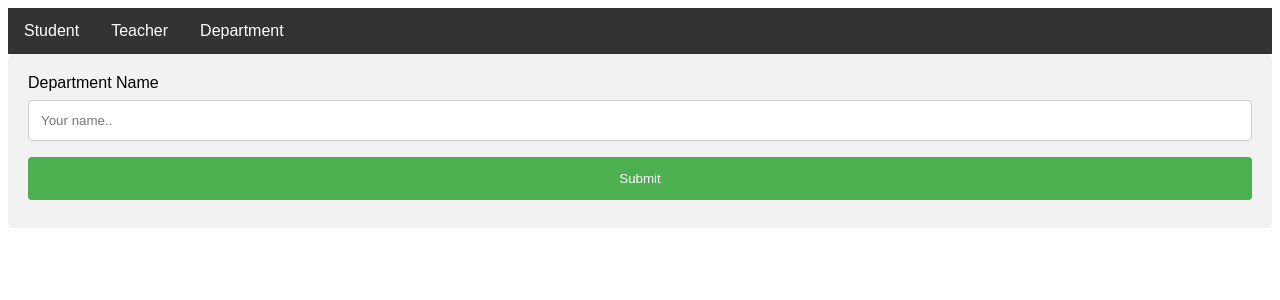
After one commit to RAKIB6348/django-tutorial, a Django app: page /add/department/ in a window 1280 px wide. The commit adds this page. Shown: the top 300 px of the page. Run offline with Django 5.2, Linux system fonts and the light colour scheme.

Commit message:
add department

```diff
--- a/myapp/admin.py
+++ b/myapp/admin.py
@@ -6,4 +6,9 @@ class StudentAdmin(admin.ModelAdmin):
     list_display = ['firstname', 'lastname', 'department']
     search_fields = ['firstname', 'lastname', 'department']
 
+class DepartmentAdmin(admin.ModelAdmin):
+    list_display = ['name']
+    search_fields = ['name']
+
 admin.site.register(StudentModel, StudentAdmin)
+admin.site.register(DepartmentModel, DepartmentAdmin)
--- a/myapp/urls.py
+++ b/myapp/urls.py
@@ -5,4 +5,6 @@ urlpatterns = [
     path('', homepage, name='home'),
     path('student/', student_page, name='student'),
     path('add/student/', add_student_page, name='addstudent'),
+    path('add/department/', add_department_page, name='add_department'),
+    path('view/department/', view_department_page, name='department'),
 ]
--- a/myapp/views.py
+++ b/myapp/views.py
@@ -8,14 +8,18 @@ def homepage(request):
 
 def student_page(request):
     students = StudentModel.objects.all()
-    return render(request, 'student.html', {'students' : students})
+    return render(request, 'student/student.html', {'students' : students})
 
 
 def add_student_page(request):
+    departments = DepartmentModel.objects.all()
     if request.method == 'POST':
         firstname = request.POST.get('firstname')
         lastname = request.POST.get('lastname')
         department = request.POST.get('department')
+
+        if firstname and lastname and department:
+            department = DepartmentModel.objects.get(id=department)
 
         StudentModel.objects.create(
             firstname = firstname,
@@ -25,4 +29,21 @@ def add_student_page(request):
 
         return redirect('student')
 
-    return render(request, 'addstudent.html')
+    return render(request, 'student/addstudent.html', {'departments': departments})
+
+
+
+def add_department_page(request):
+    if request.method == 'POST':
+        name = request.POST.get('name')
+        DepartmentModel.objects.create(
+                name = name,
+            )
+        return redirect('department')
+    return render(request, 'department/adddepartment.html')
+
+
+
+def view_department_page(request):
+    departments = DepartmentModel.objects.all()
+    return render(request, 'department/department.html', {'departments' : departments})
--- /dev/null
+++ b/templates/department/adddepartment.html
@@ -0,0 +1,55 @@
+{% extends "master.html" %}
+{% block title %}
+
+Add-Department
+
+{% endblock title %}
+
+
+{% block content %}
+
+<style>
+form {
+  border-radius: 5px;
+  background-color: #f2f2f2;
+  padding: 20px;
+}
+
+label {display: block;}
+
+input[type=text], select {
+  width: 100%;
+  padding: 12px;
+  margin: 8px 0;
+  display: inline-block;
+  border: 1px solid #ccc;
+  border-radius: 4px;
+  box-sizing: border-box;
+}
+
+input[type=submit] {
+  width: 100%;
+  background-color: #4CAF50;
+  color: white;
+  padding: 14px;
+  margin: 8px 0;
+  border: none;
+  border-radius: 4px;
+  cursor: pointer;
+}
+
+input[type=submit]:hover {
+  background-color: #45a049;
+}
+</style>
+
+<form action="{% url 'add_department' %}" method="post">
+  {% csrf_token %}
+  <label for="name">Department Name</label>
+  <input type="text" id="fname" name="name" placeholder="Your name..">
+
+  <input type="submit" value="Submit">
+</form>
+
+
+{% endblock content %}
--- a/templates/master.html
+++ b/templates/master.html
@@ -6,7 +6,7 @@
     <title>{% block title %}Home{% endblock title %}</title>
 </head>
 <body>
-    {% include "navbar.html" %}
+    {% include "nav.html" %}
     {% block content %}
 
     {% endblock content %}
--- /dev/null
+++ b/templates/nav.html
@@ -0,0 +1,97 @@
+<style>
+body {
+  font-family: Arial, Helvetica, sans-serif;
+}
+
+.navbar {
+  overflow: hidden;
+  background-color: #333;
+}
+
+.navbar a {
+  float: left;
+  font-size: 16px;
+  color: white;
+  text-align: center;
+  padding: 14px 16px;
+  text-decoration: none;
+}
+
+.dropdown {
+  float: left;
+  overflow: hidden;
+}
+
+.dropdown .dropbtn {
+  font-size: 16px;
+  border: none;
+  outline: none;
+  color: white;
+  padding: 14px 16px;
+  background-color: inherit;
+  font-family: inherit;
+  margin: 0;
+}
+
+.navbar a:hover, .dropdown:hover .dropbtn {
+  background-color: #04AA6D;
+}
+
+.dropdown-content {
+  display: none;
+  position: absolute;
+  background-color: #f9f9f9;
+  min-width: 160px;
+  box-shadow: 0px 8px 16px 0px rgba(0,0,0,0.2);
+  z-index: 1;
+}
+
+.dropdown-content a {
+  float: none;
+  color: black;
+  padding: 12px 16px;
+  text-decoration: none;
+  display: block;
+  text-align: left;
+}
+
+.dropdown-content a:hover {
+  background-color: #ddd;
+}
+
+.dropdown:hover .dropdown-content {
+  display: block;
+}
+</style>
+
+<div class="navbar">
+    <div class="dropdown">
+    <button class="dropbtn">Student
+      <i class="fa fa-caret-down"></i>
+    </button>
+    <div class="dropdown-content">
+      <a class="active" href="{% url 'student' %}">Student List</a>
+  <a href="{% url 'addstudent' %}">Add Student</a>
+    </div>
+  </div>
+  <div class="dropdown">
+    <button class="dropbtn">Teacher
+      <i class="fa fa-caret-down"></i>
+    </button>
+    <div class="dropdown-content">
+      <a href="#">Add Teacher</a>
+      <a href="#">View Teacher</a>
+    </div>
+  </div>
+  <div class="dropdown">
+    <button class="dropbtn">Department
+      <i class="fa fa-caret-down"></i>
+    </button>
+    <div class="dropdown-content">
+      <a href="{% url 'department' %}">View Department</a>
+      <a href="{% url 'add_department' %}">Add Department</a>
+
+    </div>
+  </div>
+
+</div>
```
Also changed, not shown: myapp/models.py (+8 -1 lines), templates/department/department.html (added, +53 -0 lines), templates/navbar.html (deleted, +0 -37 lines), templates/student/addstudent.html (renamed from templates/addstudent.html, +6 -2 lines), templates/student/student.html (renamed from templates/student.html, +7 -0 lines), db.sqlite3, myapp/migrations/0002_departmentmodel_alter_studentmodel_department.py (added).
